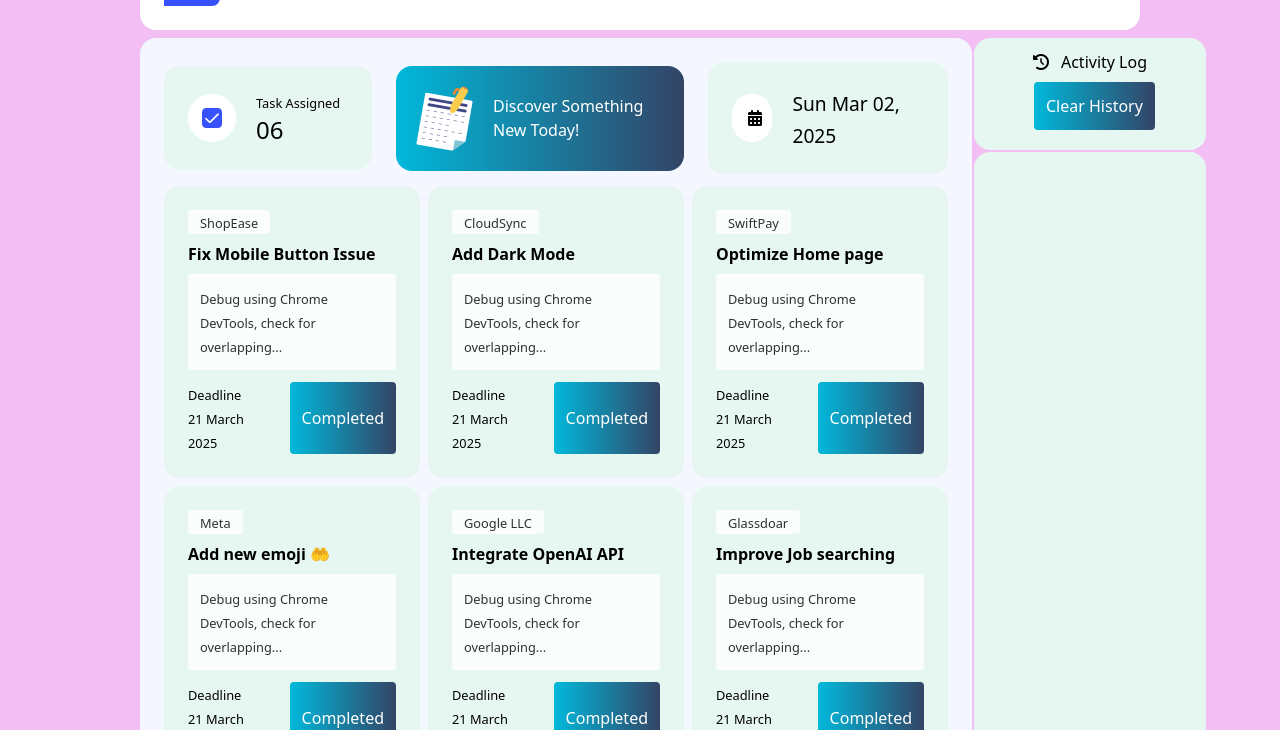
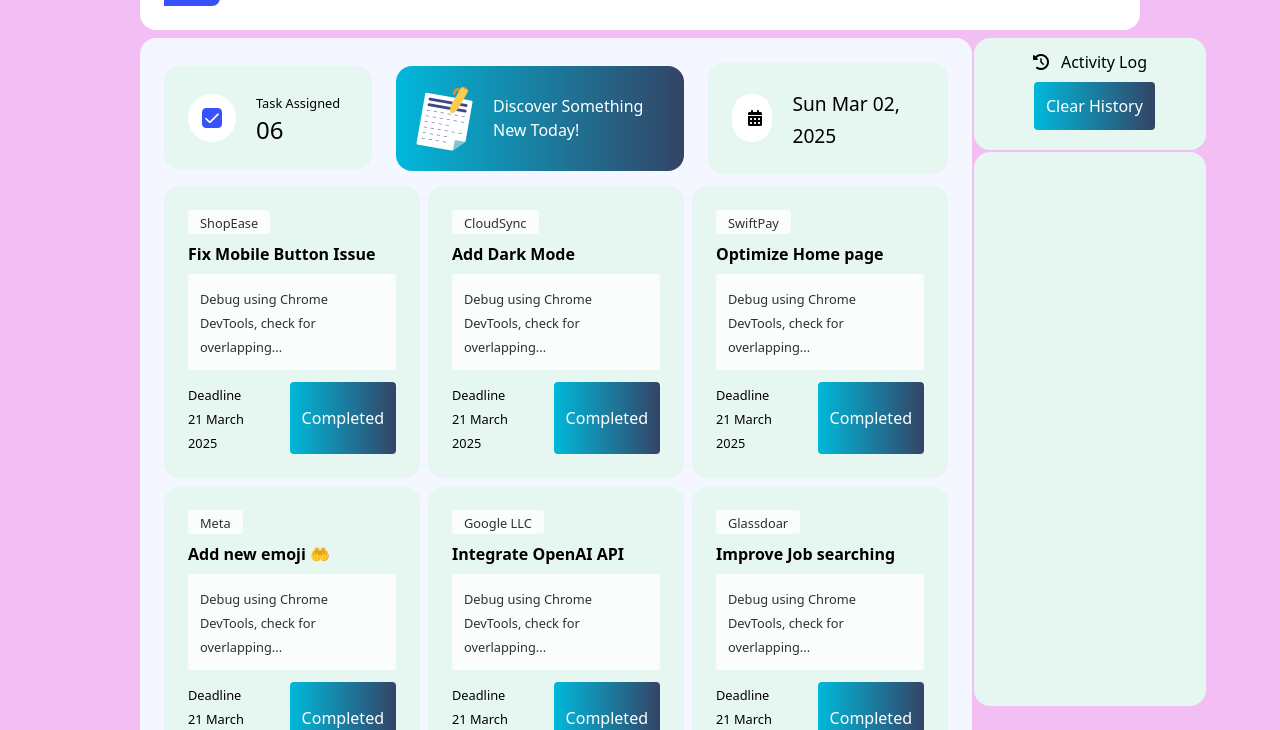
Before and after one commit to Ayatullah284/Assignment_5, a plain HTML site: page index.html in a window 1280 px wide. Shown: the part 76-806 px from the top of the page. Drawn offline with nearby package versions, Linux system fonts and the light colour scheme.

Commit message:
commit opor commit

```diff
--- a/index.html
+++ b/index.html
@@ -40,7 +40,7 @@
             </div>
         </nav>
     </header>
-    <section class="flex gap-0.5 mx-35">
+    <section class="flex gap-0.5 mx-35 mb-0.5">
 
         <section class="">
             <div class="bg-[#f4f7ff] rounded-2xl p-6 flex gap-6">
@@ -178,7 +178,7 @@
                         </div>
                         <button id="clear-btn" class="bg-linear-to-r from-cyan-500 bg-[#346] p-3 rounded cursor-pointer text-white  ml-10" type="reset">Clear History</button>
                     </div>
-                    <div id="comment-container" class="bg-[#e6f7f1] rounded-2xl w-58 h-screen">
+                    <div id="comment-container" class="bg-[#e6f7f1] rounded-2xl w-58 h-138.5">
                     </div>
                 </div>
             </div>
```
